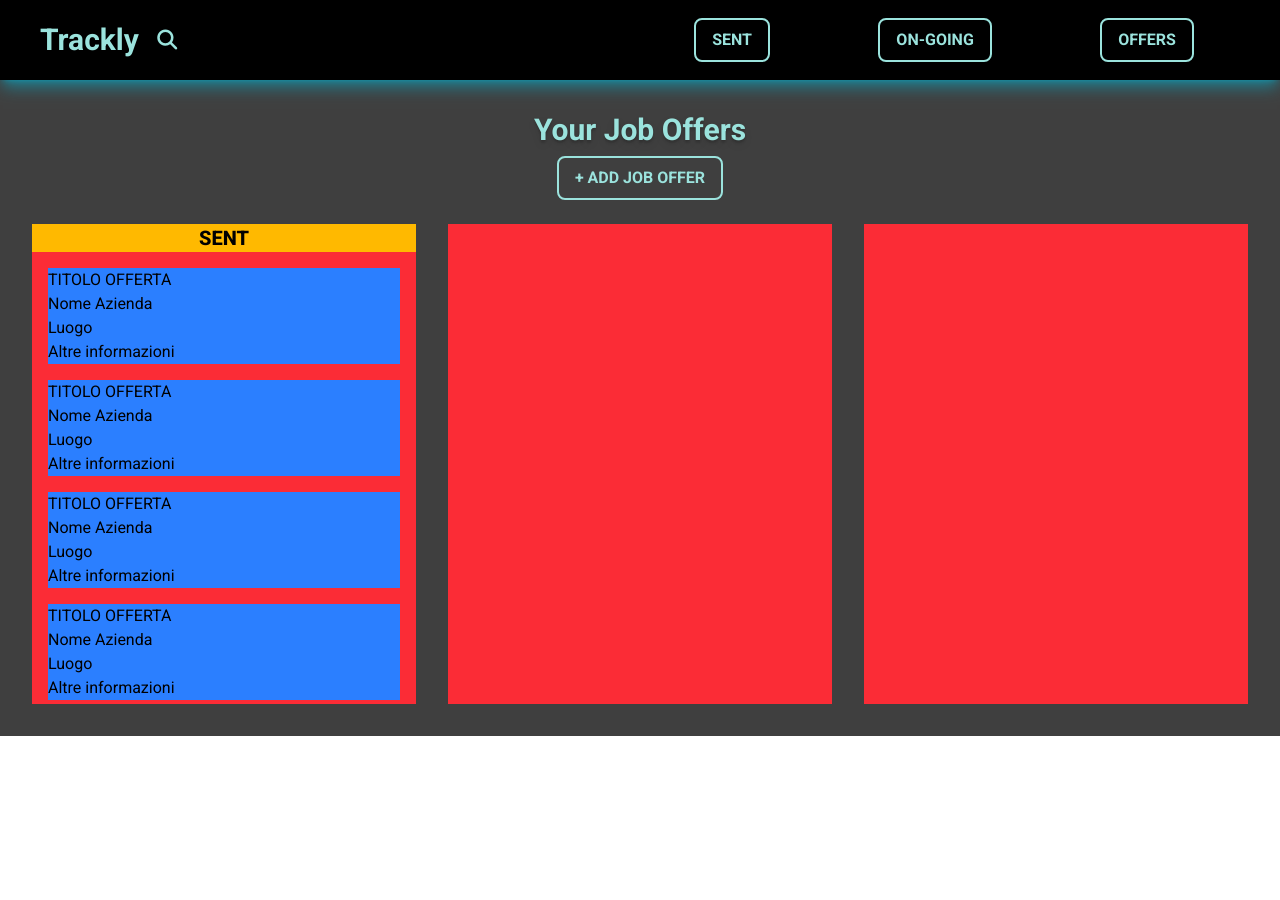
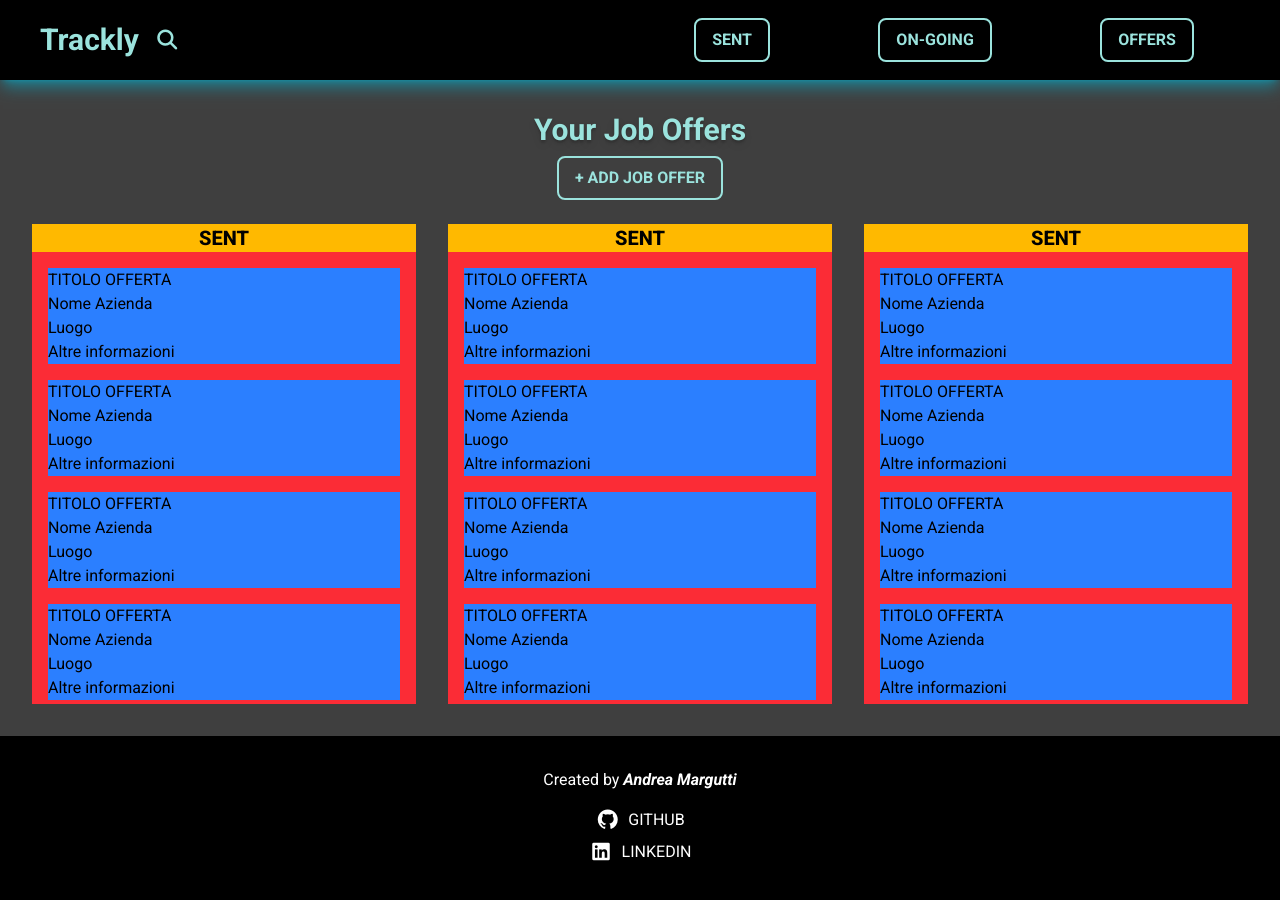
Before and after one commit to AndreaMargutti/job-tracker-react, a React (Vite) app: page / in a window 1280 px wide. Shown: the top 900 px of the page. Before the commit the page ends 800 px from the top, so only its background shows below. Built offline with nearby package versions, Linux system fonts and the light colour scheme.

Commit message:
feat: add Footer

```diff
--- a/src/App.tsx
+++ b/src/App.tsx
@@ -1,4 +1,5 @@
 import Button from "./components/Button/Button";
+import Footer from "./components/Footer/Footer";
 import Navbar from "./components/Navbar/Navbar";
 import Title from "./components/Title/Title";
 
@@ -58,10 +59,85 @@ function App() {
               </div>
             </section>
           </div>
-          <div className="min-h-100 bg-red-500"></div>
-          <div className="min-h-100 bg-red-500"></div>
+          <div className="max-h-[60vh] bg-red-500 overflow-scroll transparent-bar">
+            <h2 className="sticky top-0 bg-amber-400 text-center font-extrabold uppercase text-xl">
+              Sent
+            </h2>
+            <section className="p-4">
+              <div className="bg-blue-500 mb-4">
+                <h2>TITOLO OFFERTA</h2>
+                <h4>Nome Azienda</h4>
+                <p>Luogo</p>
+                <a href="#">Altre informazioni</a>
+              </div>
+              <div className="bg-blue-500 mb-4">
+                <h2>TITOLO OFFERTA</h2>
+                <h4>Nome Azienda</h4>
+                <p>Luogo</p>
+                <a href="#">Altre informazioni</a>
+              </div>
+              <div className="bg-blue-500 mb-4">
+                <h2>TITOLO OFFERTA</h2>
+                <h4>Nome Azienda</h4>
+                <p>Luogo</p>
+                <a href="#">Altre informazioni</a>
+              </div>
+              <div className="bg-blue-500 mb-4">
+                <h2>TITOLO OFFERTA</h2>
+                <h4>Nome Azienda</h4>
+                <p>Luogo</p>
+                <a href="#">Altre informazioni</a>
+              </div>
+              <div className="bg-blue-500 mb-4">
+                <h2>TITOLO OFFERTA</h2>
+                <h4>Nome Azienda</h4>
+                <p>Luogo</p>
+                <a href="#">Altre informazioni</a>
+              </div>
+            </section>
+          </div>
+          <div className="max-h-[60vh] bg-red-500 overflow-scroll transparent-bar">
+            <h2 className="sticky top-0 bg-amber-400 text-center font-extrabold uppercase text-xl">
+              Sent
+            </h2>
+            <section className="p-4">
+              <div className="bg-blue-500 mb-4">
+                <h2>TITOLO OFFERTA</h2>
+                <h4>Nome Azienda</h4>
+                <p>Luogo</p>
+                <a href="#">Altre informazioni</a>
+              </div>
+              <div className="bg-blue-500 mb-4">
+                <h2>TITOLO OFFERTA</h2>
+                <h4>Nome Azienda</h4>
+                <p>Luogo</p>
+                <a href="#">Altre informazioni</a>
+              </div>
+              <div className="bg-blue-500 mb-4">
+                <h2>TITOLO OFFERTA</h2>
+                <h4>Nome Azienda</h4>
+                <p>Luogo</p>
+                <a href="#">Altre informazioni</a>
+              </div>
+              <div className="bg-blue-500 mb-4">
+                <h2>TITOLO OFFERTA</h2>
+                <h4>Nome Azienda</h4>
+                <p>Luogo</p>
+                <a href="#">Altre informazioni</a>
+              </div>
+              <div className="bg-blue-500 mb-4">
+                <h2>TITOLO OFFERTA</h2>
+                <h4>Nome Azienda</h4>
+                <p>Luogo</p>
+                <a href="#">Altre informazioni</a>
+              </div>
+            </section>
+          </div>
         </section>
       </main>
+      <footer className="bg-black text-white p-8">
+        <Footer />
+      </footer>
     </>
   );
 }
--- /dev/null
+++ b/src/components/Footer/Footer.tsx
@@ -0,0 +1,37 @@
+export default function Footer() {
+  return (
+    <>
+      <div className="text-center mb-4">
+        <h2>
+          Created by <em className="font-bold">Andrea Margutti</em>
+        </h2>
+      </div>
+      <div id="socials" className="text-center">
+        <ul className="list-none *:mb-2">
+          <li>
+            <i className="fa-brands fa-lg fa-github"></i>
+            <span className="ms-2">
+              <a
+                href="https://github.com/AndreaMargutti"
+                className="hover:underline underline-offset-4"
+              >
+                GITHUB
+              </a>
+            </span>
+          </li>
+          <li>
+            <i className="fa-brands fa-linkedin fa-lg"></i>
+            <span className="ms-2">
+              <a
+                href="https://www.linkedin.com/in/andrea-margutti-688841238/"
+                className="hover:underline underline-offset-4"
+              >
+                LINKEDIN
+              </a>
+            </span>
+          </li>
+        </ul>
+      </div>
+    </>
+  );
+}
```
